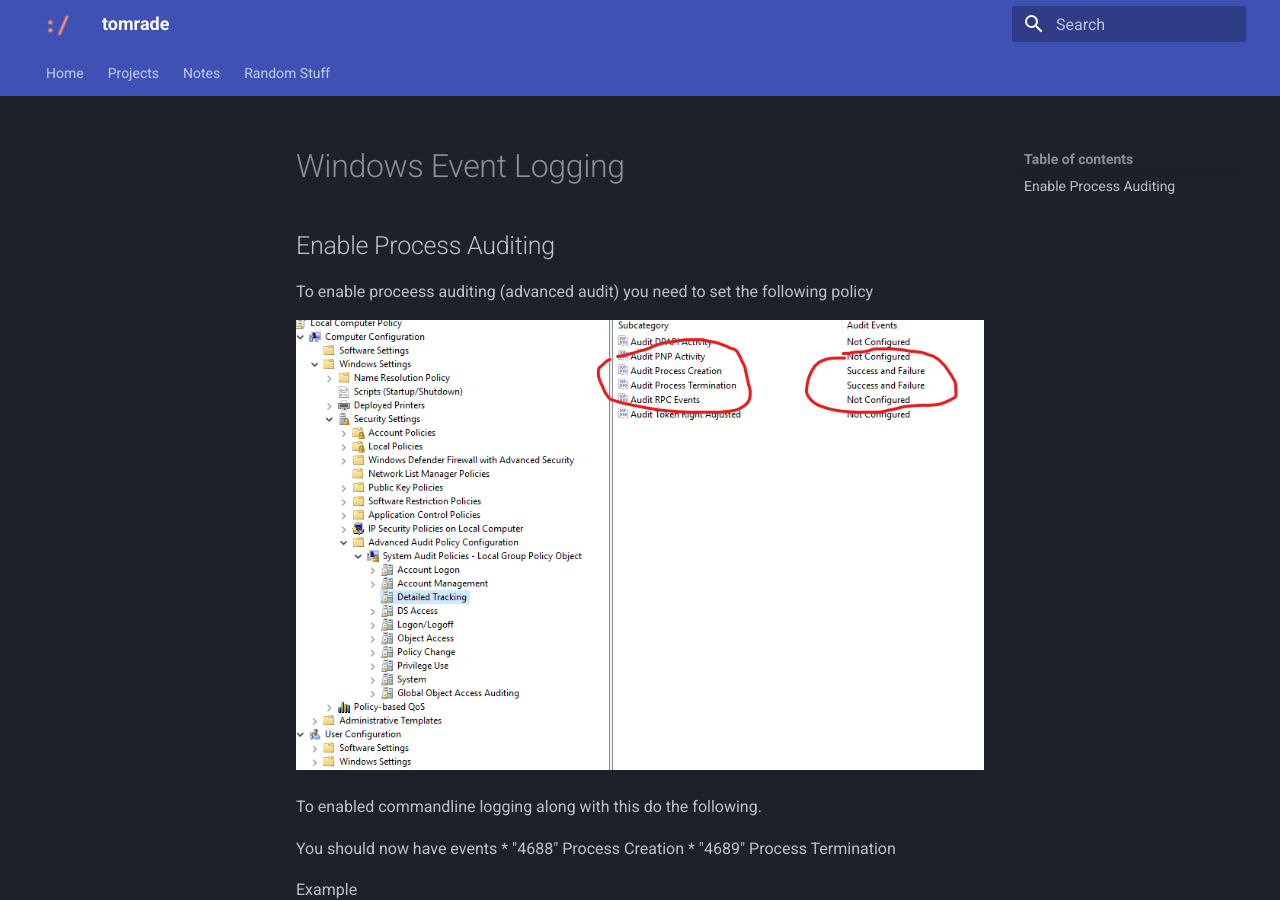
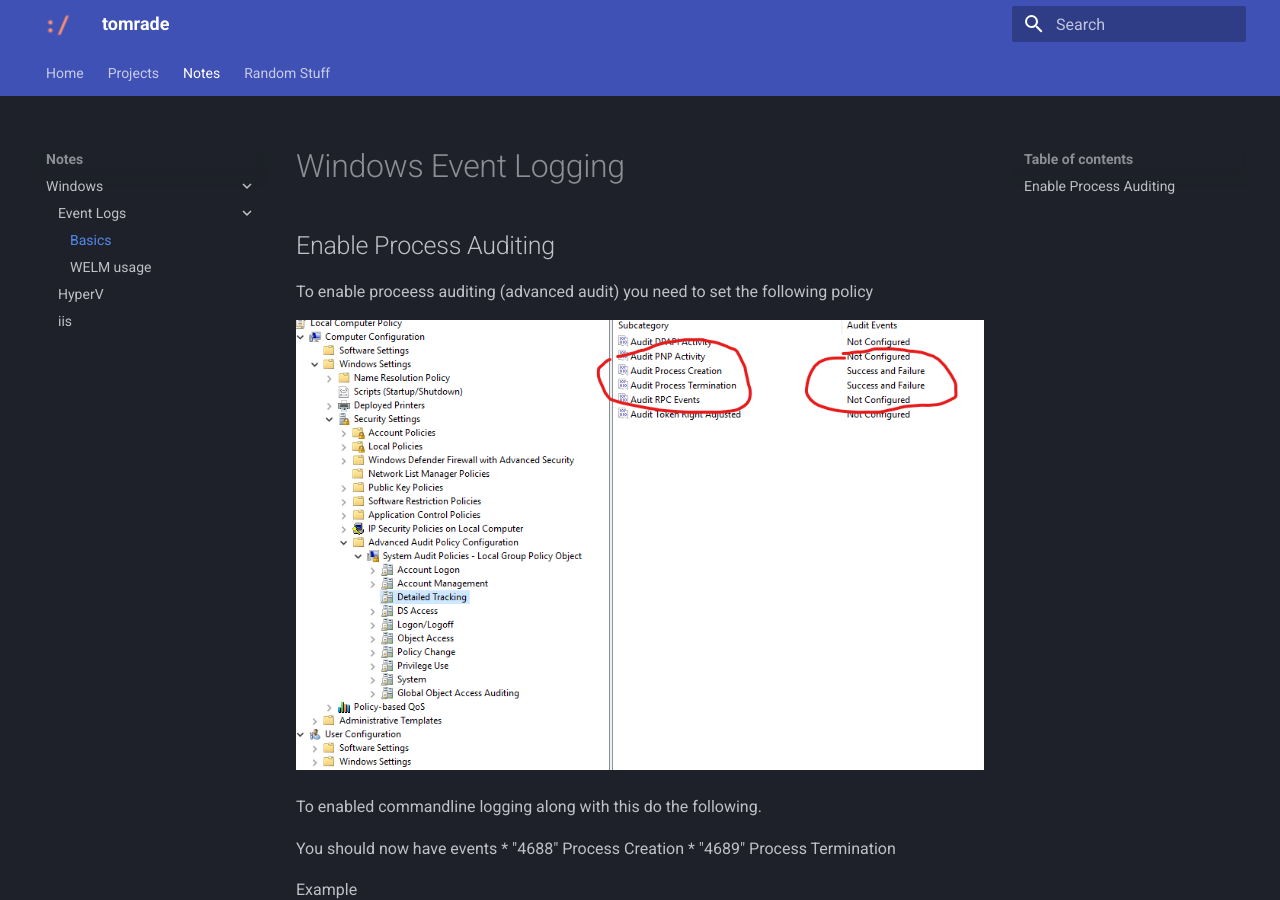
Before and after one commit to tomrade/tomrade-site, an MkDocs documentation site: the page built from docs/event_logs.md, in a window 1280 px wide and 900 px high. Built offline with MkDocs 1.6.1 and Material for MkDocs 9.7.7, drawn with Linux system fonts in a browser that asks for light colours.

Commit message:
updated layout

```diff
--- a/mkdocs.yml
+++ b/mkdocs.yml
@@ -6,7 +6,9 @@
         - Security : projects.md
     - Notes:
         - Windows:
-            - WELM usage: welm.md
+            - Event Logs:
+                - Basics: event_logs.md
+                - WELM usage: welm.md
             - HyperV: hyperv.md
             - iis: iis.md
     - Random Stuff:
```
